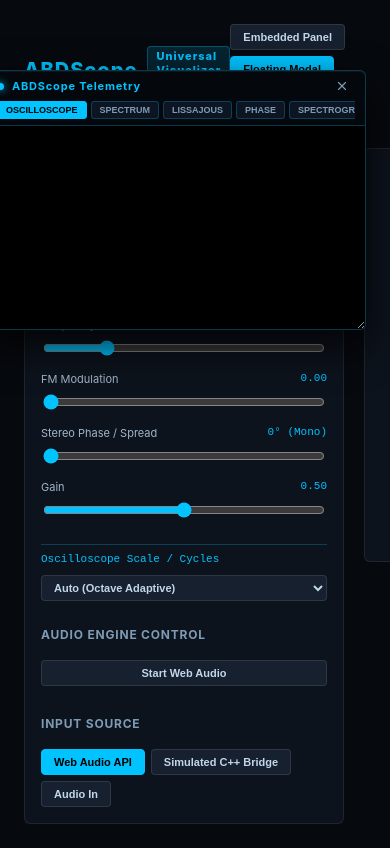
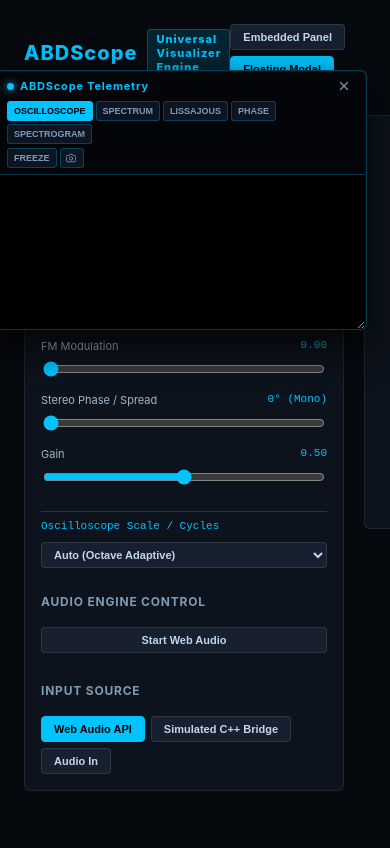
Before and after one commit to ajabadia/ABDScope, a website: page WebUI/demo/index.html in a window 390 px wide. Both pictures are taken after a click on the button "Floating Modal". Drawn offline with Linux system fonts and the light colour scheme.

Commit message:
fix(ui): Responsive tab wrapping with no scrollbars, theme-aware scrollbars, and native snapshot button

```diff
--- a/WebUI/demo/index.html
+++ b/WebUI/demo/index.html
@@ -17,12 +17,6 @@
     <div class="btn-group">
       <button class="demo-btn active" id="btn-mount-embedded">Embedded Panel</button>
       <button class="demo-btn" id="btn-mount-floating">Floating Modal</button>
-      <button class="demo-btn" id="btn-snapshot">
-        <svg width="12" height="12" viewBox="0 0 24 24" fill="none" stroke="currentColor" stroke-width="2" stroke-linecap="round" stroke-linejoin="round" style="vertical-align: -1px; margin-right: 4px;">
-          <path d="M23 19a2 2 0 0 1-2 2H3a2 2 0 0 1-2-2V8a2 2 0 0 1 2-2h4l2-3h6l2 3h4a2 2 0 0 1 2 2z"/>
-          <circle cx="12" cy="13" r="4"/>
-        </svg>Snapshot
-      </button>
     </div>
   </header>
 
@@ -206,11 +200,6 @@
       btnAudio.classList.add('active');
     };
 
-    // Snapshot
-    document.getElementById('btn-snapshot').onclick = () => {
-      if (currentScope) currentScope.downloadFrame('abd-scope-capture.png');
-    };
-
     // Waveform Buttons
     document.getElementById('waveform-selector').onclick = (e) => {
       const btn = e.target.closest('button');
--- a/WebUI/src/mount/EmbeddedMount.js
+++ b/WebUI/src/mount/EmbeddedMount.js
@@ -1,18 +1,17 @@
 /**
- * ABDScope Embedded Mount Strategy
- * ================================
- * Inlines the visualizer directly into a synthesizer panel or dashboard container.
- * Manages responsive ResizeObserver and auto-collapsing mode tabs.
+ * ABDScope Embedded Mount
+ * =======================
+ * Embeds the scope component directly within a designated DOM container element.
+ * Auto-observes container bounds and resizes the backing canvas cleanly.
  *
  * Constraints:
- * - Pure DOM mount wrapper, zero audio processing logic.
- * - Under 150 lines of code (Single Responsibility Principle).
+ * - Pure view coordinator, under 160 lines of code.
  */
 
 export class EmbeddedMount {
   /**
-   * @param {HTMLElement|string} container - Target container element or ID
-   * @param {Object} options - Mount options (enabledModes, showVuMeters, etc.)
+   * @param {string|HTMLElement} container - DOM element or element ID
+   * @param {Object} options - Mount configuration
    */
   constructor(container, options = {}) {
     this.container = typeof container === 'string'
@@ -20,13 +19,14 @@ export class EmbeddedMount {
       : container;
 
     if (!this.container) {
-      throw new Error('[ABDScope:EmbeddedMount] Target container element not found');
+      throw new Error(`[ABDScope:EmbeddedMount] Container element not found: "${container}"`);
     }
 
     this.options = options;
     this.onModeSelect = options.onModeSelect || (() => {});
     this.onResize = options.onResize || (() => {});
     this.onFreezeToggle = options.onFreezeToggle || (() => {});
+    this.onSnapshot = options.onSnapshot || (() => {});
 
     this.wrapper = null;
     this.canvas = null;
@@ -60,6 +60,14 @@ export class EmbeddedMount {
               <button class="abd-scope-tab-btn" data-mode="${m}">${m.toUpperCase()}</button>
             `).join('') : ''}
             ${this.options.showFreeze ? '<button class="abd-scope-freeze-btn" id="scope-freeze-btn">FREEZE</button>' : ''}
+            ${this.options.showSnapshot !== false ? `
+              <button class="abd-scope-snapshot-btn" id="scope-snapshot-btn" title="Capture PNG Snapshot">
+                <svg width="10" height="10" viewBox="0 0 24 24" fill="none" stroke="currentColor" stroke-width="2" stroke-linecap="round" stroke-linejoin="round">
+                  <path d="M23 19a2 2 0 0 1-2 2H3a2 2 0 0 1-2-2V8a2 2 0 0 1 2-2h4l2-3h6l2 3h4a2 2 0 0 1 2 2z"/>
+                  <circle cx="12" cy="13" r="4"/>
+                </svg>
+              </button>
+            ` : ''}
           </div>
         </div>
       `;
@@ -79,19 +87,25 @@ export class EmbeddedMount {
     this.tabsContainer = this.wrapper.querySelector('.abd-scope-tabs');
     this.noteTag = this.wrapper.querySelector('#scope-note-tag');
 
-    // Bind tab clicks
+    // Bind clicks
     if (this.tabsContainer) {
       this.tabsContainer.addEventListener('click', (e) => {
-        const btn = e.target.closest('.abd-scope-tab-btn');
-        if (btn) {
-          const mode = btn.dataset.mode;
+        const tabBtn = e.target.closest('.abd-scope-tab-btn');
+        if (tabBtn) {
+          const mode = tabBtn.dataset.mode;
           this.setActiveTab(mode);
           this.onModeSelect(mode);
+          return;
         }
-        if (e.target.id === 'scope-freeze-btn') {
-          const isFrozen = e.target.classList.toggle('active');
-          e.target.textContent = isFrozen ? 'RESUME' : 'FREEZE';
+        if (e.target.closest('#scope-freeze-btn')) {
+          const btn = e.target.closest('#scope-freeze-btn');
+          const isFrozen = btn.classList.toggle('active');
+          btn.textContent = isFrozen ? 'RESUME' : 'FREEZE';
           this.onFreezeToggle(isFrozen);
+          return;
+        }
+        if (e.target.closest('#scope-snapshot-btn')) {
+          this.onSnapshot();
         }
       });
     }
@@ -143,9 +157,8 @@ export class EmbeddedMount {
     }
     this.wrapper = null;
     this.canvas = null;
+    this.vuContainer = null;
+    this.tabsContainer = null;
     this.container = null;
-    this.onModeSelect = null;
-    this.onResize = null;
-    this.onFreezeToggle = null;
   }
 }
--- a/WebUI/src/mount/FloatingMount.js
+++ b/WebUI/src/mount/FloatingMount.js
@@ -1,18 +1,13 @@
 /**
- * ABDScope Floating Modal Mount Strategy
- * ======================================
- * Renders a draggable, floating modal widget into the DOM (e.g. document.body).
- * Provides open(), close(), and toggle() methods with header drag support.
+ * ABDScope Floating Modal Mount
+ * =============================
+ * Renders the scope inside a draggable, resizable, floating desktop modal with close button.
  *
  * Constraints:
- * - Pure DOM wrapper, zero audio processing logic.
- * - Under 170 lines of code (Single Responsibility Principle).
+ * - Pure view coordinator, under 180 lines of code.
  */
 
 export class FloatingMount {
-  /**
-   * @param {Object} options - Mount configuration
-   */
   constructor(options = {}) {
     this.options = options;
     this.isOpen = false;
@@ -21,10 +16,13 @@ export class FloatingMount {
     this.onModeSelect = options.onModeSelect || (() => {});
     this.onResize = options.onResize || (() => {});
     this.onClose = options.onClose || (() => {});
+    this.onFreezeToggle = options.onFreezeToggle || (() => {});
+    this.onSnapshot = options.onSnapshot || (() => {});
 
     this.widget = null;
     this.canvas = null;
     this.tabsContainer = null;
+    this.resizeObserver = null;
 
     this._createDOM();
     this._initDragging();
@@ -60,6 +58,17 @@ export class FloatingMount {
               <button class="abd-scope-tab-btn" data-mode="${m}">${m.toUpperCase()}</button>
             `).join('')}
           </div>
+          <div class="abd-scope-actions">
+            ${this.options.showFreeze ? '<button class="abd-scope-freeze-btn" id="scope-freeze-btn">FREEZE</button>' : ''}
+            ${this.options.showSnapshot !== false ? `
+              <button class="abd-scope-snapshot-btn" id="scope-snapshot-btn" title="Capture PNG Snapshot">
+                <svg width="10" height="10" viewBox="0 0 24 24" fill="none" stroke="currentColor" stroke-width="2" stroke-linecap="round" stroke-linejoin="round">
+                  <path d="M23 19a2 2 0 0 1-2 2H3a2 2 0 0 1-2-2V8a2 2 0 0 1 2-2h4l2-3h6l2 3h4a2 2 0 0 1 2 2z"/>
+                  <circle cx="12" cy="13" r="4"/>
+                </svg>
+              </button>
+            ` : ''}
+          </div>
         </div>
       </div>
       <div class="abd-scope-body">
@@ -79,16 +88,25 @@ export class FloatingMount {
     // Controls
     this.widget.querySelector('.abd-scope-close-btn').onclick = () => this.close();
 
-    if (this.tabsContainer) {
-      this.tabsContainer.addEventListener('click', (e) => {
-        const btn = e.target.closest('.abd-scope-tab-btn');
-        if (btn) {
-          const mode = btn.dataset.mode;
-          this.setActiveTab(mode);
-          this.onModeSelect(mode);
-        }
-      });
-    }
+    this.widget.querySelector('.abd-scope-header-bottom').addEventListener('click', (e) => {
+      const tabBtn = e.target.closest('.abd-scope-tab-btn');
+      if (tabBtn) {
+        const mode = tabBtn.dataset.mode;
+        this.setActiveTab(mode);
+        this.onModeSelect(mode);
+        return;
+      }
+      if (e.target.closest('#scope-freeze-btn')) {
+        const btn = e.target.closest('#scope-freeze-btn');
+        const isFrozen = btn.classList.toggle('active');
+        btn.textContent = isFrozen ? 'RESUME' : 'FREEZE';
+        this.onFreezeToggle(isFrozen);
+        return;
+      }
+      if (e.target.closest('#scope-snapshot-btn')) {
+        this.onSnapshot();
+      }
+    });
 
     if (this.options.defaultMode) {
       this.setActiveTab(this.options.defaultMode);
@@ -194,8 +212,5 @@ export class FloatingMount {
     }
     this.widget = null;
     this.canvas = null;
-    this.onModeSelect = null;
-    this.onResize = null;
-    this.onClose = null;
   }
 }
--- a/WebUI/src/scope.css
+++ b/WebUI/src/scope.css
@@ -26,6 +26,7 @@
 .theme-ms2000 {
   --scope-bg: #080c14;
   --scope-surface: #0d1522;
+  --scope-surface-elevated: #152236;
   --scope-accent: #00c3ff;
   --scope-accent-hover: #38d3ff;
   --scope-trace-l: #00c3ff;
@@ -38,6 +39,7 @@
 .theme-cz101 {
   --scope-bg: #12080a;
   --scope-surface: #1e0d11;
+  --scope-surface-elevated: #2c1218;
   --scope-accent: #ff3344;
   --scope-accent-hover: #ff5566;
   --scope-trace-l: #ff3344;
@@ -50,6 +52,7 @@
 .theme-deepmind {
   --scope-bg: #140e06;
   --scope-surface: #22170a;
+  --scope-surface-elevated: #32220f;
   --scope-accent: #ffaa00;
   --scope-accent-hover: #ffbb33;
   --scope-trace-l: #ffaa00;
@@ -62,12 +65,34 @@
 .theme-audiolab {
   --scope-bg: #06120a;
   --scope-surface: #0d1e12;
+  --scope-surface-elevated: #132c1a;
   --scope-accent: #00e676;
   --scope-accent-hover: #33eb91;
   --scope-trace-l: #00e676;
   --scope-trace-r: #00c3ff;
   --scope-spectrum: #00e676;
   --scope-border: rgba(0, 230, 118, 0.3);
+}
+
+/* ─── Global Theme-Aware Scrollbars ─── */
+::-webkit-scrollbar {
+  width: 6px;
+  height: 6px;
+}
+::-webkit-scrollbar-track {
+  background: var(--scope-bg);
+}
+::-webkit-scrollbar-thumb {
+  background: var(--scope-surface-elevated);
+  border: 1px solid var(--scope-border);
+  border-radius: 3px;
+}
+::-webkit-scrollbar-thumb:hover {
+  background: var(--scope-accent);
+}
+* {
+  scrollbar-width: thin;
+  scrollbar-color: var(--scope-border) var(--scope-bg);
 }
 
 /* Root Component Frame */
@@ -98,10 +123,10 @@
   right: 24px;
   width: 480px;
   height: 260px;
-  min-width: 380px;
-  min-height: 190px;
-  max-width: 90vw;
-  max-height: 90vh;
+  min-width: 340px;
+  min-height: 180px;
+  max-width: 95vw;
+  max-height: 95vh;
   resize: both;
   background: var(--scope-bg);
   backdrop-filter: blur(14px);
@@ -116,25 +141,22 @@
   animation: abdScopeFadeIn 0.2s cubic-bezier(0.16, 1, 0.3, 1);
 }
 
-.abd-scope-floating .abd-scope-body {
-  flex: 1 1 auto;
-  min-height: 100px;
-  position: relative;
-}
-
 @keyframes abdScopeFadeIn {
   from { opacity: 0; transform: translateY(-8px) scale(0.98); }
   to { opacity: 1; transform: translateY(0) scale(1); }
 }
 
-/* Header & Controls */
+/* ─── Header & Controls ─── */
 .abd-scope-header {
   display: flex;
   justify-content: space-between;
   align-items: center;
-  padding: 6px 10px;
-  background: rgba(0, 0, 0, 0.45);
+  flex-wrap: wrap;
+  gap: 6px;
+  padding: 5px 8px;
+  background: rgba(0, 0, 0, 0.55);
   border-bottom: 1px solid var(--scope-border);
+  flex-shrink: 0;
 }
 
 .abd-scope-floating .abd-scope-header {
@@ -149,14 +171,16 @@
   justify-content: space-between;
   align-items: center;
   width: 100%;
+  gap: 6px;
 }
 
 .abd-scope-header-bottom {
   display: flex;
-  justify-content: flex-start;
+  justify-content: space-between;
   align-items: center;
+  flex-wrap: wrap;
   width: 100%;
-  overflow-x: auto;
+  gap: 4px;
 }
 
 .abd-scope-drag-handle {
@@ -166,11 +190,12 @@
 .abd-scope-title {
   display: flex;
   align-items: center;
-  gap: 8px;
+  gap: 6px;
   font-size: 11px;
   font-weight: 700;
   letter-spacing: 0.8px;
   color: var(--scope-accent);
+  white-space: nowrap;
 }
 
 .abd-scope-indicator {
@@ -189,39 +214,46 @@
   font-size: 10px;
   font-weight: bold;
   background: rgba(0, 0, 0, 0.6);
-  padding: 2px 8px;
+  padding: 2px 6px;
   border-radius: 3px;
   border: 1px solid var(--scope-border);
   color: var(--color-lcd-text, #54ff72);
-  min-width: 95px;
-  text-align: center;
   white-space: nowrap;
 }
 
 .abd-scope-controls,
-.abd-scope-tabs {
+.abd-scope-tabs,
+.abd-scope-actions {
   display: flex;
   align-items: center;
-  gap: 4px;
+  flex-wrap: wrap;
+  gap: 3px;
 }
 
 .abd-scope-tab-btn,
-.abd-scope-freeze-btn {
+.abd-scope-freeze-btn,
+.abd-scope-snapshot-btn {
   background: var(--scope-surface);
   border: 1px solid var(--scope-border);
   color: var(--scope-text-muted);
   font-size: 9px;
   font-weight: 700;
-  padding: 3px 8px;
+  padding: 3px 6px;
   border-radius: 3px;
   cursor: pointer;
   transition: all 0.15s ease;
   white-space: nowrap;
+  display: inline-flex;
+  align-items: center;
+  justify-content: center;
+  gap: 3px;
+  min-height: 20px;
 }
 
 .abd-scope-tab-btn.active,
 .abd-scope-tab-btn:hover,
-.abd-scope-freeze-btn.active {
+.abd-scope-freeze-btn.active,
+.abd-scope-snapshot-btn:hover {
   background: var(--scope-accent);
   color: #000;
   border-color: var(--scope-accent);
@@ -233,7 +265,7 @@
   color: var(--scope-text-muted);
   font-size: 14px;
   line-height: 1;
-  padding: 2px 6px;
+  padding: 2px 4px;
   border-radius: 3px;
   cursor: pointer;
   display: flex;
@@ -246,10 +278,11 @@
   background: rgba(255, 255, 255, 0.1);
 }
 
-/* Visualizer Body & Canvas */
+/* ─── Visualizer Body & Canvas ─── */
 .abd-scope-body {
   position: relative;
-  flex: 1;
+  flex: 1 1 auto;
+  min-height: 0;
   display: flex;
   background: #000000;
   overflow: hidden;
@@ -259,14 +292,16 @@
   display: block;
   width: 100%;
   height: 100%;
+  flex: 1 1 auto;
 }
 
 .abd-scope-vu-container {
-  width: 28px;
+  width: 24px;
   border-left: 1px solid var(--scope-border);
   background: rgba(0, 0, 0, 0.4);
   display: flex;
-  padding: 6px 4px;
-  gap: 3px;
+  padding: 4px 2px;
+  gap: 2px;
   box-sizing: border-box;
+  flex-shrink: 0;
 }
--- a/WebUI/src/scope.js
+++ b/WebUI/src/scope.js
@@ -56,6 +56,12 @@ export function createScope(config = {}) {
     isFrozen = frozen;
   };
 
+  const onSnapshot = () => {
+    if (mount && mount.canvas) {
+      downloadCanvasAsPng(mount.canvas, 'abd-scope-capture.png');
+    }
+  };
+
   // Mount instantiation
   const mountOptions = {
     ...config,
@@ -63,7 +69,8 @@ export function createScope(config = {}) {
     defaultMode: currentMode,
     onModeSelect,
     onResize,
-    onFreezeToggle
+    onFreezeToggle,
+    onSnapshot
   };
 
   const mount = mountMode === 'floating'
```
